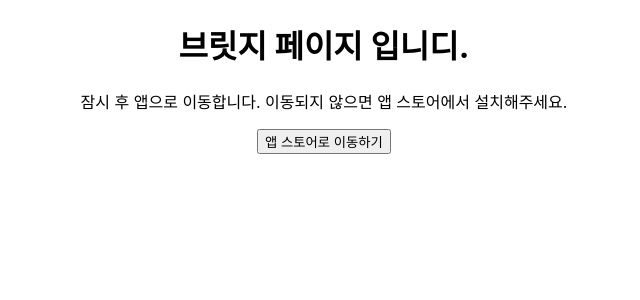
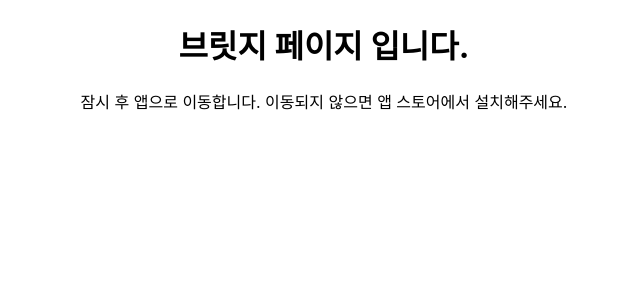
Before and after one commit to FASJonghyun/bridge_page, a React (Create React App) app in the folder bridge-page/: page / in a window 1280 px wide. Shown: the top 300 px of the page, without its empty margins (316-956 px from the left). Built offline with nearby package versions, Linux system fonts and the light colour scheme.

Commit message:
FEAT : [ 앱스토어 이동 자동 실행 수정 ]

```diff
--- a/bridge-page/src/bridge/BridgePage.js
+++ b/bridge-page/src/bridge/BridgePage.js
@@ -6,31 +6,7 @@ function BridgePage() {
         document.title = "패션&스타일";
     }, []);
 
-    // useEffect(() => {
-    //     const userAgent = navigator.userAgent || navigator.vendor || window.opera;
-
-    //     if (/android/i.test(userAgent)) {
-    //       // Android 사용자일 경우 딥링크를 시도하고, 앱 스토어로 리다이렉트
-    //       window.location = "fashionandstyle://";
-    //       setTimeout(() => {
-    //         window.location = "https://play.google.com/store/apps/details?id=com.fas.android";
-    //         setTimeout(() => {
-    //             window.close();
-    //         }, 500);
-    //       }, 2000);
-    //     } else if (/iPad|iPhone|iPod/.test(userAgent) && !window.MSStream) {
-    //       // iOS 사용자일 경우 딥링크를 시도하고, 앱 스토어로 리다이렉트
-    //       window.location = "fashionandstyle://";
-    //       setTimeout(() => {
-    //         window.location = "https://apps.apple.com/app/id1620312420";
-    //         setTimeout(() => {
-    //             window.close();
-    //         }, 500);
-    //       }, 2000);
-    //     }
-    //   }, []);
-
-    const handleLinkClick = () => {
+    useEffect(() => {
         const userAgent = navigator.userAgent || navigator.vendor || window.opera;
 
         if (/android/i.test(userAgent)) {
@@ -38,27 +14,47 @@ function BridgePage() {
           window.location = "fashionandstyle://";
           setTimeout(() => {
             window.location = "https://play.google.com/store/apps/details?id=com.fas.android";
+            setTimeout(() => {
+                window.close();
+            }, 500);
           }, 2000);
         } else if (/iPad|iPhone|iPod/.test(userAgent) && !window.MSStream) {
           // iOS 사용자일 경우 딥링크를 시도하고, 앱 스토어로 리다이렉트
           window.location = "fashionandstyle://";
           setTimeout(() => {
             window.location = "https://apps.apple.com/app/id1620312420";
+            setTimeout(() => {
+                window.close();
+            }, 500);
           }, 2000);
         }
-    };
+      }, []);
+
+    // const handleLinkClick = () => {
+    //     const userAgent = navigator.userAgent || navigator.vendor || window.opera;
+
+    //     if (/android/i.test(userAgent)) {
+    //         // Android 사용자일 경우 딥링크를 시도하고, 앱 스토어로 리다이렉트
+    //         window.location = "fashionandstyle://";
+    //         setTimeout(() => {
+    //             window.location = "https://play.google.com/store/apps/details?id=com.fas.android";
+    //         }, 2000);
+    //     } else if (/iPad|iPhone|iPod/.test(userAgent) && !window.MSStream) {
+    //         // iOS 사용자일 경우 딥링크를 시도하고, 앱 스토어로 리다이렉트
+    //         window.location = "fashionandstyle://";
+    //         setTimeout(() => {
+    //             window.location = "https://apps.apple.com/app/id1620312420";
+    //         }, 2000);
+    //     }
+    // };
 
     return(
         <>
             <div>
                 <h1>
-                    브릿지 페이지 입니디.
+                    브릿지 페이지 입니다.
                 </h1>
                 <p>잠시 후 앱으로 이동합니다. 이동되지 않으면 앱 스토어에서 설치해주세요.</p>
-
-                <button onClick={handleLinkClick}>
-                    앱 스토어로 이동하기
-                </button>
             </div>
         </>
     );
```
Lines whose indentation alone changed are shown as unchanged.
